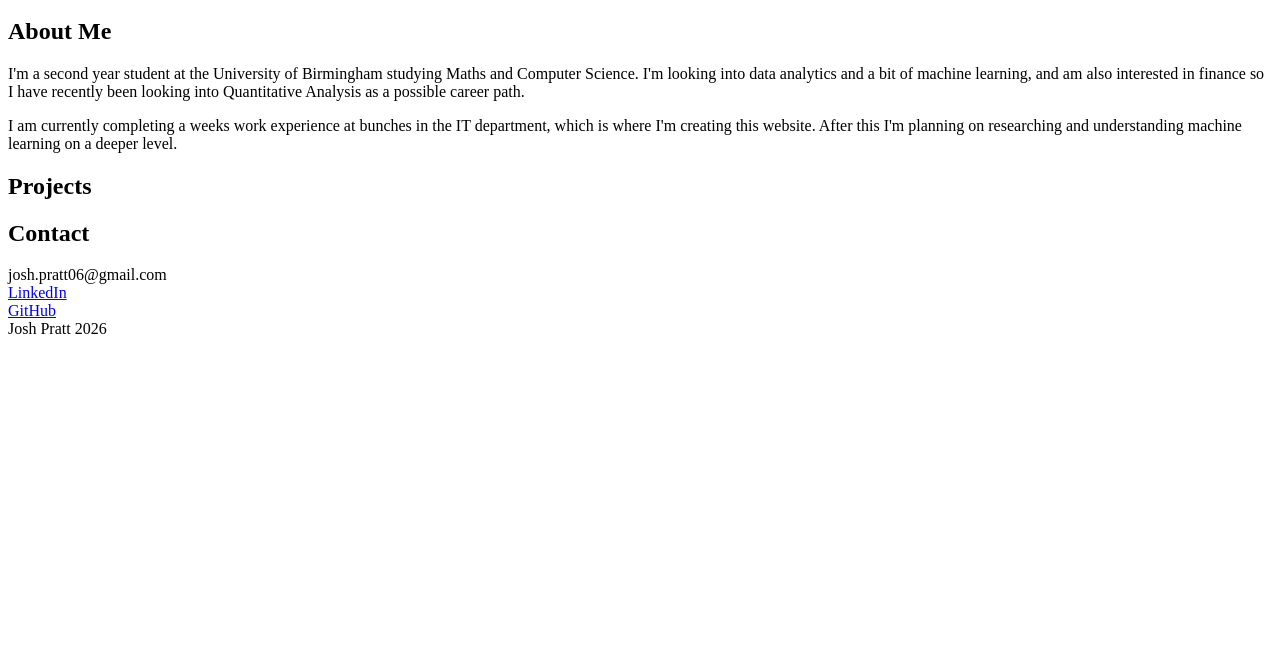
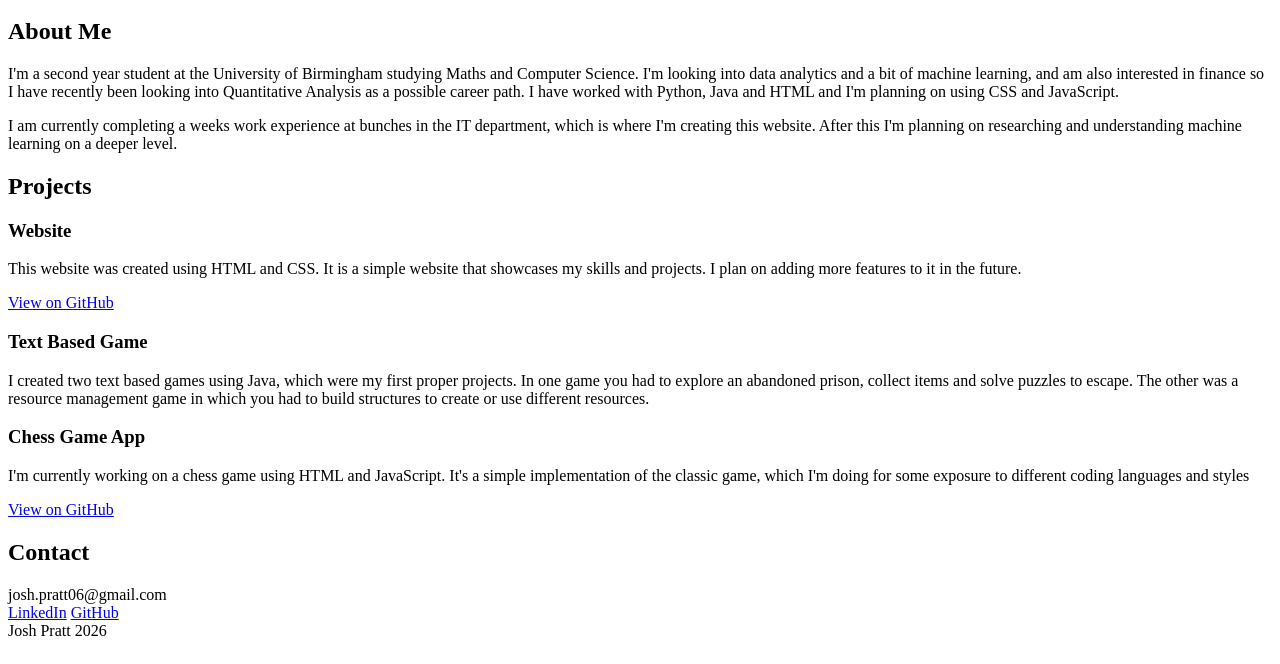
Before and after one commit to joshpratt06/joshpratt06.github.io, a plain HTML site: page index.html in a window 1280 px wide. Shown: the part 136-800 px from the top of the page. Drawn offline with Linux system fonts and the light colour scheme.

Commit message:
Initial info added

```diff
--- a/index.html
+++ b/index.html
@@ -17,19 +17,25 @@
         <main>
             <section id="about">
                 <h2>About Me</h2>
-                <div>
-                    <p>I'm a second year student at the University of Birmingham studying Maths and Computer Science. I'm looking into data analytics and a bit of machine learning, and am also interested in finance so I have recently been looking into Quantitative Analysis as a possible career path.</p>
-                    <p>I am currently completing a weeks work experience at bunches in the IT department, which is where I'm creating this website. After this I'm planning on researching and understanding machine learning on a deeper level.</p>
-                </div>
+                <p>I'm a second year student at the University of Birmingham studying Maths and Computer Science. I'm looking into data analytics and a bit of machine learning, and am also interested in finance so I have recently been looking into Quantitative Analysis as a possible career path. I have worked with Python, Java and HTML and I'm planning on using CSS and JavaScript.</p>
+                <p>I am currently completing a weeks work experience at bunches in the IT department, which is where I'm creating this website. After this I'm planning on researching and understanding machine learning on a deeper level.</p>
             </section>
             <section id="projects">
                 <h2>Projects</h2>
+                <h3>Website</h3>
+                <p>This website was created using HTML and CSS. It is a simple website that showcases my skills and projects. I plan on adding more features to it in the future.</p>
+                <a href="https://github.com/joshpratt06/joshpratt06.github.io" target="_blank" rel="noopener">View on GitHub</a>
+                <h3>Text Based Game</h3>
+                <p>I created two text based games using Java, which were my first proper projects. In one game you had to explore an abandoned prison, collect items and solve puzzles to escape. The other was a resource management game in which you had to build structures to create or use different resources.</p>
+                <h3>Chess Game App</h3>
+                <p>I'm currently working on a chess game using HTML and JavaScript. It's a simple implementation of the classic game, which I'm doing for some exposure to different coding languages and styles</p>
+                <a href="https://github.com/joshpratt06/chess-game-app" target="_blank" rel="noopener">View on GitHub</a>
             </section>
             <section id="contact">
                 <h2>Contact</h2>
                 <div>josh.pratt06@gmail.com</div>
-                <div><a href="https://www.linkedin.com/in/josh-pratt-198bb830b" target="_blank" rel="noopener">LinkedIn</a></div>
-                <div><a href="https://github.com/joshpratt06" target="_blank" rel="noopener">GitHub</a></div>
+                <a href="https://www.linkedin.com/in/josh-pratt-198bb830b" target="_blank" rel="noopener">LinkedIn</a>
+                <a href="https://github.com/joshpratt06" target="_blank" rel="noopener">GitHub</a>
             </section>
             <footer>Josh Pratt 2026</footer>
         </main>
```
